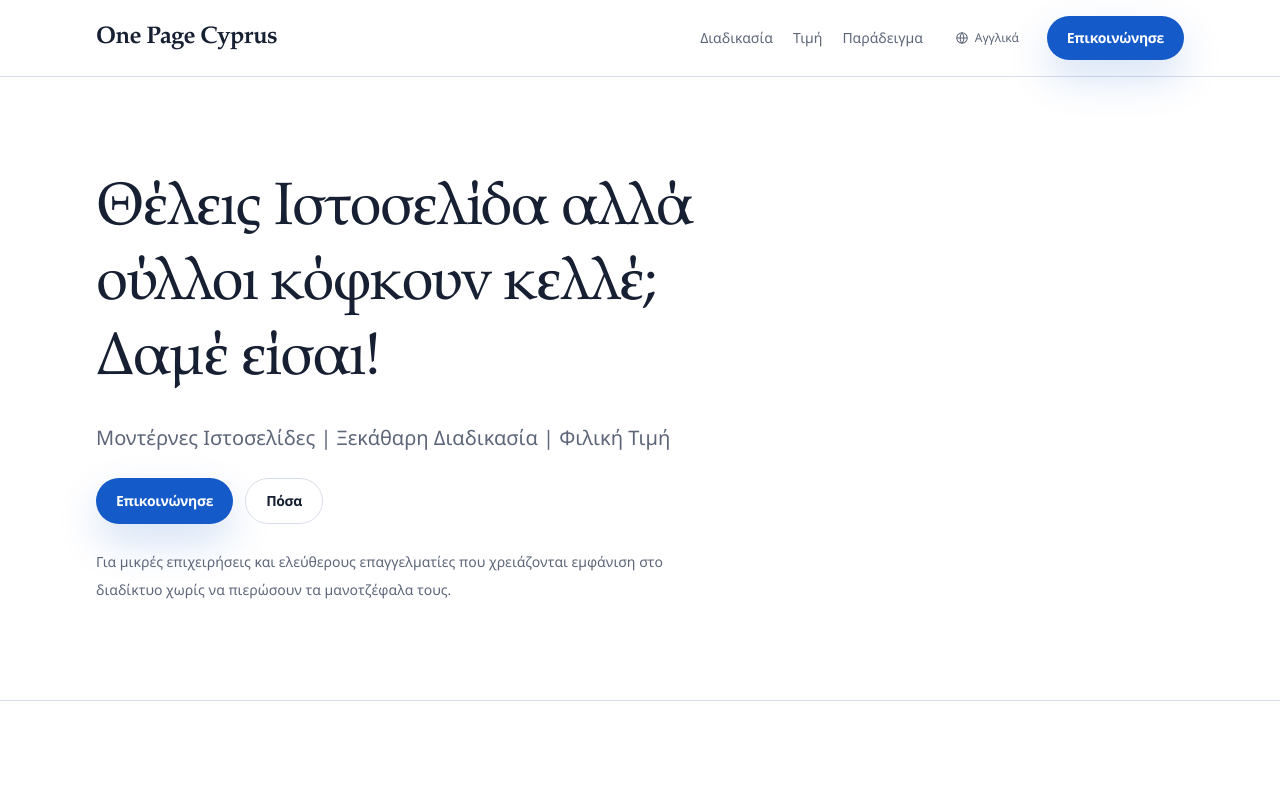
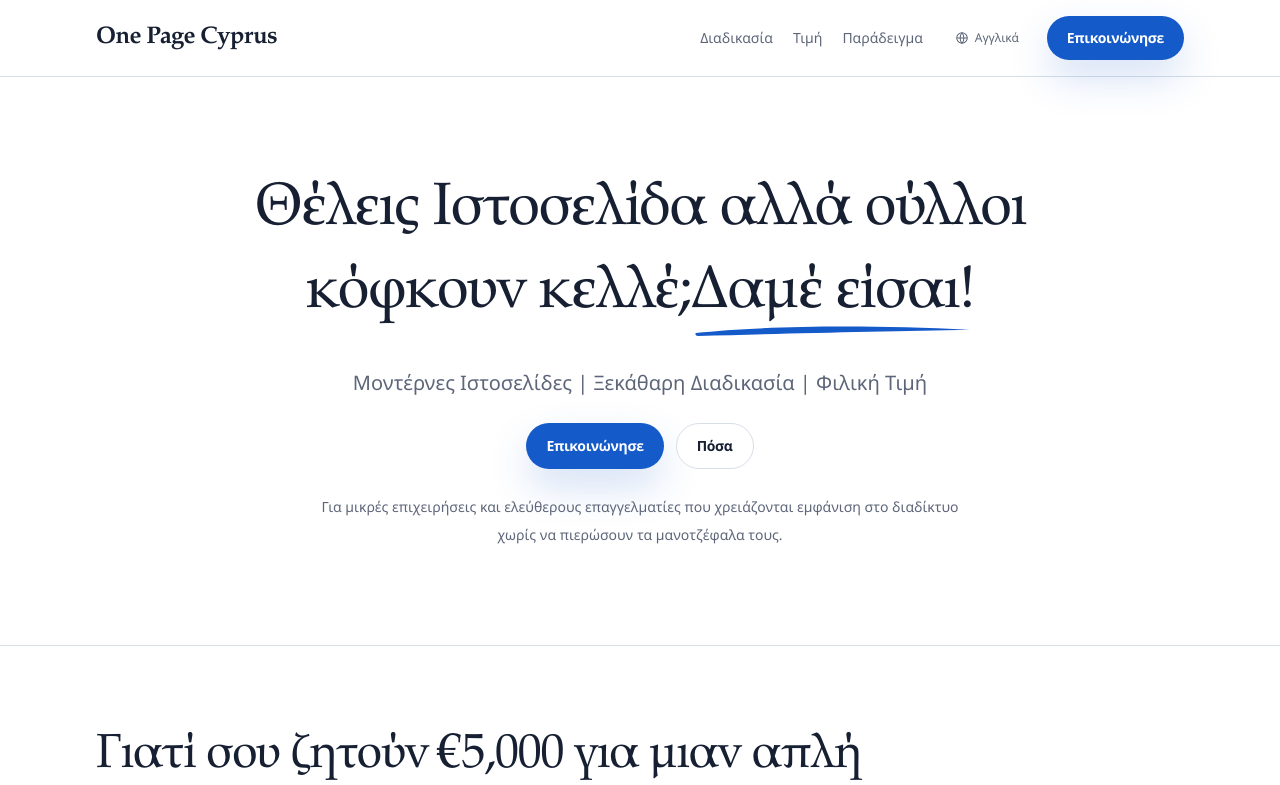
Before and after one commit to masonou/onepage, a Next.js app: page / in a window 1280 px wide. Shown: the top 785 px of the page. Built offline with nearby package versions, Linux system fonts and the light colour scheme.

Commit message:
hero design

```diff
--- a/src/components/sections/Hero.tsx
+++ b/src/components/sections/Hero.tsx
@@ -6,20 +6,55 @@ type HeroProps = {
   content: HeroContent;
 };
 
+type UnderlinedPhraseProps = {
+  children: string;
+  className?: string;
+};
+
+function UnderlinedPhrase({ children, className = "" }: UnderlinedPhraseProps) {
+  return (
+    <span className={`relative inline-block pb-3 ${className}`}>
+      {children}
+      <svg
+        viewBox="0 0 120 12"
+        preserveAspectRatio="none"
+        aria-hidden="true"
+        className="absolute bottom-0 left-0 h-6.5 w-full text-accent"
+      >
+        <path
+          fill="currentColor"
+          d="M2 7.4C27 4.4 70 3.2 118 5.9C84 6.6 39 7.6 3 8.8C2.2 8.8 1.6 8.2 2 7.4Z"
+        />
+      </svg>
+    </span>
+  );
+}
+
 export function Hero({ content }: HeroProps) {
   return (
     <section className="overflow-hidden border-b border-border bg-white py-16 sm:py-20 lg:py-24">
       <Container>
-        <div className="grid gap-10 lg:grid-cols-[minmax(0,1.15fr)_minmax(280px,0.85fr)] lg:items-center">
-          <div className="space-y-6">
-            <h1 className="max-w-3xl font-display text-5xl leading-tight tracking-tight text-foreground sm:text-6xl">
-              {content.title}
+        <div className="mx-auto max-w-4xl space-y-6 lg:text-center">
+          <h1 className="max-w-3xl font-display text-4xl leading-tight tracking-tight text-foreground sm:text-5xl lg:mx-auto lg:max-w-4xl lg:text-6xl">
+            <span>{content.title}</span>
+            {content.highlightOnNewLine ? (
+              <UnderlinedPhrase className="mt-2 block w-fit lg:mx-auto">
+                {content.highlightedTitle}
+              </UnderlinedPhrase>
+            ) : (
+              <>
+                {" "}
+                <UnderlinedPhrase className="whitespace-nowrap">
+                  {content.highlightedTitle}
+                </UnderlinedPhrase>
+              </>
+            )}
           </h1>
-            <p className="max-w-2xl text-lg leading-8 text-muted sm:text-xl">
+          <p className="max-w-2xl text-lg leading-8 text-muted sm:text-xl lg:mx-auto">
             {content.description}
           </p>
 
-            <div className="flex flex-col gap-3 sm:flex-row">
+          <div className="flex flex-col gap-3 sm:flex-row lg:justify-center">
             <Button href={content.primaryCta.href}>
               {content.primaryCta.label}
             </Button>
@@ -28,10 +63,9 @@ export function Hero({ content }: HeroProps) {
             </Button>
           </div>
 
-            <p className="max-w-2xl text-sm leading-7 text-muted">
+          <p className="max-w-2xl text-sm leading-7 text-muted lg:mx-auto">
             {content.trustNote}
           </p>
-          </div>
         </div>
       </Container>
     </section>
--- a/src/lib/content/el.ts
+++ b/src/lib/content/el.ts
@@ -24,7 +24,9 @@ export const elContent: SiteContent = {
     },
   },
   hero: {
-    title: "Θέλεις Ιστοσελίδα αλλά ούλλοι κόφκουν κελλέ; Δαμέ είσαι!",
+    title: "Θέλεις Ιστοσελίδα αλλά ούλλοι κόφκουν κελλέ;",
+    highlightedTitle: "Δαμέ είσαι!",
+    highlightOnNewLine: true,
     description: "Μοντέρνες Ιστοσελίδες | Ξεκάθαρη Διαδικασία | Φιλική Τιμή",
     primaryCta: { label: "Επικοινώνησε", href: `#${sectionIds.contact}` },
     secondaryCta: { label: "Πόσα", href: `#${sectionIds.packages}` },
--- a/src/lib/content/en.ts
+++ b/src/lib/content/en.ts
@@ -24,7 +24,8 @@ export const enContent: SiteContent = {
     },
   },
   hero: {
-    title: "Web design that speaks to the Cypriot audience",
+    title: "Web design that speaks to the",
+    highlightedTitle: "Cypriot audience",
     description: "Modern Websites | Clear Process | Fair Pricing",
     primaryCta: { label: "Get in touch", href: `#${sectionIds.contact}` },
     secondaryCta: { label: "See pricing", href: `#${sectionIds.packages}` },
--- a/src/types/content.ts
+++ b/src/types/content.ts
@@ -24,6 +24,8 @@ export type PageMetadataContent = {
 
 export type HeroContent = {
   title: string;
+  highlightedTitle: string;
+  highlightOnNewLine?: boolean;
   description: string;
   primaryCta: LinkItem;
   secondaryCta: LinkItem;
```
Lines whose indentation alone changed are shown as unchanged.
